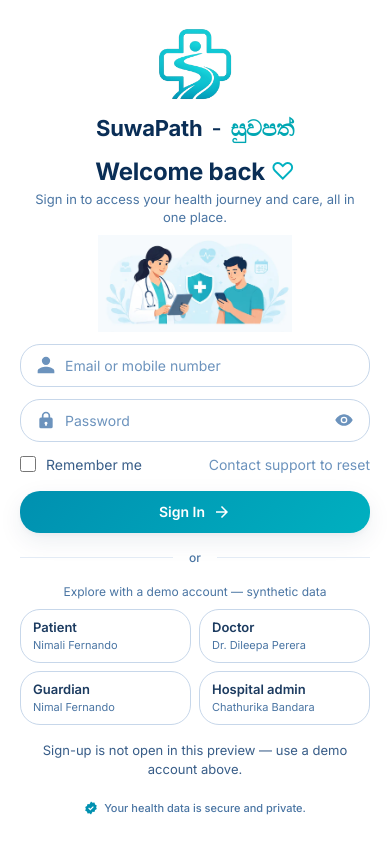
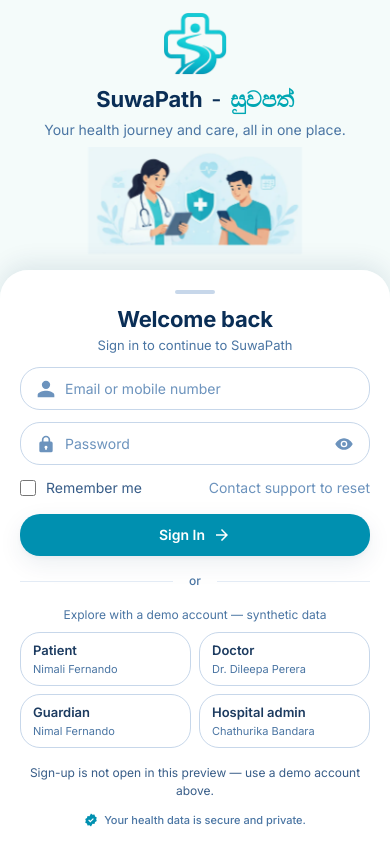
Before and after one commit to Pasidu-Mihiranga/SuwaPath, a React (Vite) app in the folder frontend/: page /login in a window 390 px wide. Built offline with nearby package versions, Linux system fonts and the light colour scheme; no server answers.

Commit message:
feat(ui): enhance layout and responsiveness of components; update button styles

```diff
--- a/frontend/src/pages/Login.tsx
+++ b/frontend/src/pages/Login.tsx
@@ -41,65 +41,88 @@ export default function Login() {
   }
 
   return (
-    <div className="h-[100dvh] lg:h-auto lg:min-h-screen bg-white lg:bg-[#f8fafc] flex flex-col justify-center items-center lg:py-8 lg:px-8 overflow-hidden lg:overflow-visible">
-      <div className="w-full max-w-[1000px] h-full lg:h-auto bg-white lg:rounded-3xl lg:shadow-[0_8px_30px_rgb(0,0,0,0.04)] overflow-hidden lg:grid lg:grid-cols-2 flex flex-col">
+    /* The whole screen is exactly one viewport tall and never scrolls as a
+       page: on desktop the card is capped to the viewport, on mobile the
+       artwork flexes and only the bottom sheet scrolls if it has to. */
+    <div className="h-[100dvh] overflow-hidden bg-[#f4fbfa] lg:bg-[#f8fafc] flex flex-col lg:items-center lg:justify-center lg:p-6">
+      <div className="w-full max-w-[1000px] h-full lg:h-auto lg:max-h-[calc(100dvh-3rem)] bg-transparent lg:bg-white lg:rounded-3xl lg:shadow-[0_8px_30px_rgb(0,0,0,0.04)] overflow-hidden lg:grid lg:grid-cols-2 flex flex-col min-h-0">
 
         {/* Left panel (Desktop only) */}
-        <div className="hidden lg:flex flex-col items-center justify-center pt-12 px-12 bg-[#f4fbfa] relative overflow-hidden">
-          <div className="max-w-md text-center z-10 w-full flex flex-col items-center flex-1">
-            <div className="flex flex-col items-center justify-center shrink-0 mb-8 mt-4">
-              <img src="/brand/mark.png" alt="SuwaPath Icon" className="h-[100px] w-auto object-contain mb-5" />
-              <h1 className="text-[34px] font-bold text-[#0a2e56]">
+        <div className="hidden lg:flex flex-col items-center pt-10 px-10 bg-[#f4fbfa] relative overflow-hidden min-h-0">
+          <div className="max-w-md text-center z-10 w-full flex flex-col items-center flex-1 min-h-0">
+            <div className="flex flex-col items-center justify-center shrink-0 mb-6">
+              <img src="/brand/mark.png" alt="SuwaPath Icon" className="h-[clamp(56px,9vh,92px)] w-auto object-contain mb-4" />
+              <h1 className="text-[clamp(24px,3.2vh,32px)] font-bold text-[#0a2e56]">
                 SuwaPath <span className="text-[#0a2e56] font-medium mx-1">-</span> <span className="text-[#00a7b3]">සුවපත්</span>
               </h1>
             </div>
-            <h2 className="text-[28px] font-bold text-[#0a2e56] mb-3">Care. Connect. Empower.</h2>
-            <p className="text-ink-600 mb-8 text-[17px]">
+            <h2 className="text-[clamp(20px,2.8vh,27px)] font-bold text-[#0a2e56] mb-2 shrink-0">Care. Connect. Empower.</h2>
+            <p className="text-ink-600 mb-4 text-[clamp(14px,1.9vh,17px)] shrink-0">
               Your trusted healthcare companion for smarter appointments, better records, and improved wellbeing.
             </p>
-            <div className="w-full relative flex justify-center mt-auto pb-8">
+            <div className="w-full relative flex justify-center items-end flex-1 min-h-0 pb-6">
               <img
                 src={loginIllustration.desktop}
                 alt=""
                 aria-hidden
                 loading="eager"
-                className="w-[125%] max-w-none mix-blend-multiply"
+                className="w-[125%] max-w-none max-h-full object-contain object-bottom mix-blend-multiply"
               />
             </div>
           </div>
         </div>
 
-        {/* Right Form panel (and Mobile view) */}
-        <div className="flex flex-col justify-center p-5 sm:p-12 relative w-full h-full lg:h-auto overflow-hidden lg:overflow-visible flex-1">
-          {/* Mobile top section */}
-          <div className="lg:hidden w-full text-center flex flex-col items-center shrink min-h-0 mt-2 sm:mt-6">
-            <div className="flex flex-col items-center justify-center shrink-0 mb-3 sm:mb-6">
-              <img src="/brand/mark.png" alt="SuwaPath Icon" className="h-[72px] sm:h-[84px] w-auto object-contain mb-3 sm:mb-4" />
-              <h1 className="text-[22px] sm:text-[26px] font-bold text-[#0a2e56]">
+        {/* Right form panel on desktop; hero + bottom sheet on mobile. */}
+        <div className="flex flex-col w-full h-full lg:h-auto min-h-0 overflow-hidden lg:justify-center lg:p-10">
+          {/* Mobile hero — takes whatever height the sheet leaves it. */}
+          {/* The hero takes a fixed share of the screen rather than "whatever
+              the sheet leaves", so a tall sheet (narrow phone, wrapped demo
+              labels) can never squeeze the artwork down to a thumbnail. */}
+          <div className="lg:hidden w-full text-center flex flex-col items-center shrink-0 h-[32dvh] min-h-0 px-5 pt-[max(0.75rem,env(safe-area-inset-top))] pb-2 [@media(max-height:700px)]:h-auto lg:h-auto">
+            <div className="flex flex-col items-center justify-center shrink-0">
+              <img src="/brand/mark.png" alt="SuwaPath Icon" className="h-[clamp(44px,7.5vh,76px)] w-auto object-contain mb-2" />
+              <h1 className="text-[clamp(18px,2.6vh,24px)] font-bold text-[#0a2e56]">
                 SuwaPath <span className="text-[#0a2e56] font-medium mx-1">-</span> <span className="text-[#00a7b3]">සුවපත්</span>
               </h1>
             </div>
-            <h2 className="text-[24px] sm:text-[28px] font-bold text-[#0a2e56] shrink-0 leading-tight">Welcome back <span className="text-brand-500 font-normal">♡</span></h2>
-            <p className="text-ink-500 mt-1 sm:mt-2 text-[13px] sm:text-[15px] px-2 leading-snug shrink-0">Sign in to access your health journey and care, all in one place.</p>
-            <div className="shrink min-h-0 flex-1 w-full max-w-[340px] flex items-center justify-center py-2 lg:py-6">
+            <p className="text-ink-500 mt-1 text-[clamp(11px,1.7vh,14px)] px-2 leading-snug shrink-0 [@media(max-height:700px)]:hidden">
+              Your health journey and care, all in one place.
+            </p>
+            {/* On short phones the artwork would be squeezed down to a
+                thumbnail, which looks broken rather than decorative — below
+                that height it steps aside so the sheet gets the room. */}
+            <div className="flex-1 min-h-0 w-full max-w-[min(88%,420px)] flex items-center justify-center py-2 [@media(max-height:700px)]:hidden">
               <img
                 src={loginIllustration.mobile}
                 alt=""
                 aria-hidden
                 loading="eager"
-                className="w-full max-h-full object-contain mix-blend-multiply"
+                className="w-full h-full max-h-full object-contain mix-blend-multiply"
               />
             </div>
           </div>
 
-          <div className="w-full max-w-sm mx-auto flex flex-col shrink-0 lg:my-auto">
-            <div className="hidden lg:block mb-8 text-center lg:text-left">
-              <h2 className="text-[2rem] leading-tight font-bold text-[#0a2e56]">Welcome back</h2>
-              <p className="text-ink-500 mt-2 text-base">Sign in to continue to SuwaPath</p>
+          {/* Bottom sheet on mobile; plain column on desktop. The sheet is the
+              only scrollable region, so the page itself never moves. */}
+          {/* The sheet runs edge to edge, but its contents stay at a readable
+              column width — the side padding grows to absorb the extra space
+              on wider phones and tablets. */}
+          <div className="w-full mx-auto flex flex-col flex-1 min-h-0 overflow-y-auto overscroll-contain bg-white rounded-t-[28px] shadow-[0_-6px_24px_rgba(10,46,86,0.10)] px-[max(1.25rem,calc((100%-24rem)/2))] pt-5 pb-[max(1rem,env(safe-area-inset-bottom))] lg:max-w-sm lg:flex-none lg:overflow-visible lg:rounded-none lg:shadow-none lg:bg-transparent lg:p-0 lg:my-auto">
+            {/* Sheet grab handle, mobile only. */}
+            <div className="lg:hidden mx-auto mb-3 h-1 w-10 shrink-0 rounded-full bg-ink-200" aria-hidden />
+
+            <div className="lg:hidden text-center shrink-0">
+              <h2 className="text-[22px] font-bold text-[#0a2e56] leading-tight">Welcome back</h2>
+              <p className="text-ink-500 mt-0.5 text-[13px]">Sign in to continue to SuwaPath</p>
+            </div>
+
+            <div className="hidden lg:block mb-6 text-center lg:text-left">
+              <h2 className="text-[clamp(24px,3.6vh,32px)] leading-tight font-bold text-[#0a2e56]">Welcome back</h2>
+              <p className="text-ink-500 mt-1.5 text-[15px]">Sign in to continue to SuwaPath</p>
             </div>
 
             <form
-              className="mt-1 lg:mt-6 space-y-3 lg:space-y-5"
+              className="mt-3 lg:mt-0 space-y-3 lg:space-y-4"
               onSubmit={(event) => {
                 event.preventDefault();
                 void submit();
@@ -151,7 +174,7 @@ export default function Login() {
                 </div>
               </div>
 
-              <div className="flex items-center justify-between mt-3 lg:mt-5 pb-1 lg:pb-2">
+              <div className="flex items-center justify-between mt-3 lg:mt-4 pb-1 lg:pb-1">
                 <label className="flex items-center gap-2.5 cursor-pointer group">
                   <input
                     type="checkbox"
@@ -176,7 +199,7 @@ export default function Login() {
               </button>
             </form>
 
-            <div className="mt-4 lg:mt-8 flex items-center justify-center">
+            <div className="mt-4 lg:mt-5 flex items-center justify-center shrink-0">
               <div className="h-px bg-ink-100 flex-1"></div>
               <span className="px-4 text-[12px] lg:text-[13px] text-ink-500 font-medium lowercase">or</span>
               <div className="h-px bg-ink-100 flex-1"></div>
@@ -188,7 +211,7 @@ export default function Login() {
                 them on screen costs nothing and saves a reviewer from having
                 to go looking. Clicking fills the form rather than signing in,
                 so the normal login path is still the one being exercised. */}
-            <div className="mt-4 lg:mt-6">
+            <div className="mt-4 lg:mt-4 shrink-0">
               <p className="text-[12px] lg:text-[13px] text-ink-500 text-center mb-2">
                 Explore with a demo account — synthetic data
               </p>
@@ -215,12 +238,12 @@ export default function Login() {
               </div>
             </div>
 
-            <p className="mt-4 lg:mt-8 mb-2 lg:mb-0 text-center text-[13px] lg:text-[15px] text-ink-600">
+            <p className="mt-4 lg:mt-5 text-center text-[12px] lg:text-[14px] text-ink-600 shrink-0">
               Sign-up is not open in this preview — use a demo account above.
             </p>
 
             {/* Mobile security note */}
-            <div className="lg:hidden mt-3 mb-2 flex items-center justify-center gap-1.5 text-[11px] text-ink-500">
+            <div className="lg:hidden mt-3 flex shrink-0 items-center justify-center gap-1.5 text-[11px] text-ink-500">
               <Icon name="verified" size={14} className="text-brand-600" />
               <span className="font-medium">Your health data is secure and private.</span>
             </div>
--- a/frontend/src/styles/components.css
+++ b/frontend/src/styles/components.css
@@ -65,20 +65,20 @@
     cursor: not-allowed;
   }
 
-  /* The primary action carries the brand gradient and a brand-tinted
-     shadow, so it reads as the one thing on the screen worth pressing.
-     A flat fill with a grey shadow reads as a generic control. */
+  /* The primary action is a flat brand fill with a brand-tinted shadow, so
+     it still reads as the one thing on the screen worth pressing without
+     the gradient wash. Hover deepens the fill rather than brightening it. */
   .sp-btn-primary {
-    background: var(--sp-gradient-brand);
+    background: var(--sp-brand-600);
     color: #fff;
     box-shadow: var(--sp-shadow-xs);
     transition: box-shadow var(--sp-transition-lift),
-      transform var(--sp-transition-lift), filter var(--sp-transition);
+      transform var(--sp-transition-lift), background var(--sp-transition);
   }
   .sp-btn-primary:hover:not(:disabled) {
+    background: var(--sp-brand-700);
     box-shadow: var(--sp-shadow-brand);
     transform: translateY(-1px);
-    filter: brightness(1.06);
   }
   .sp-btn-primary:active:not(:disabled) {
     transform: translateY(0) scale(0.985);
```
Also changed, not shown: frontend/src/components/ui.tsx (+11 -3 lines), frontend/src/pages/patient/Dashboard.tsx (+12 -4 lines), 1 other file (tests, documents, lock files or other folders).
